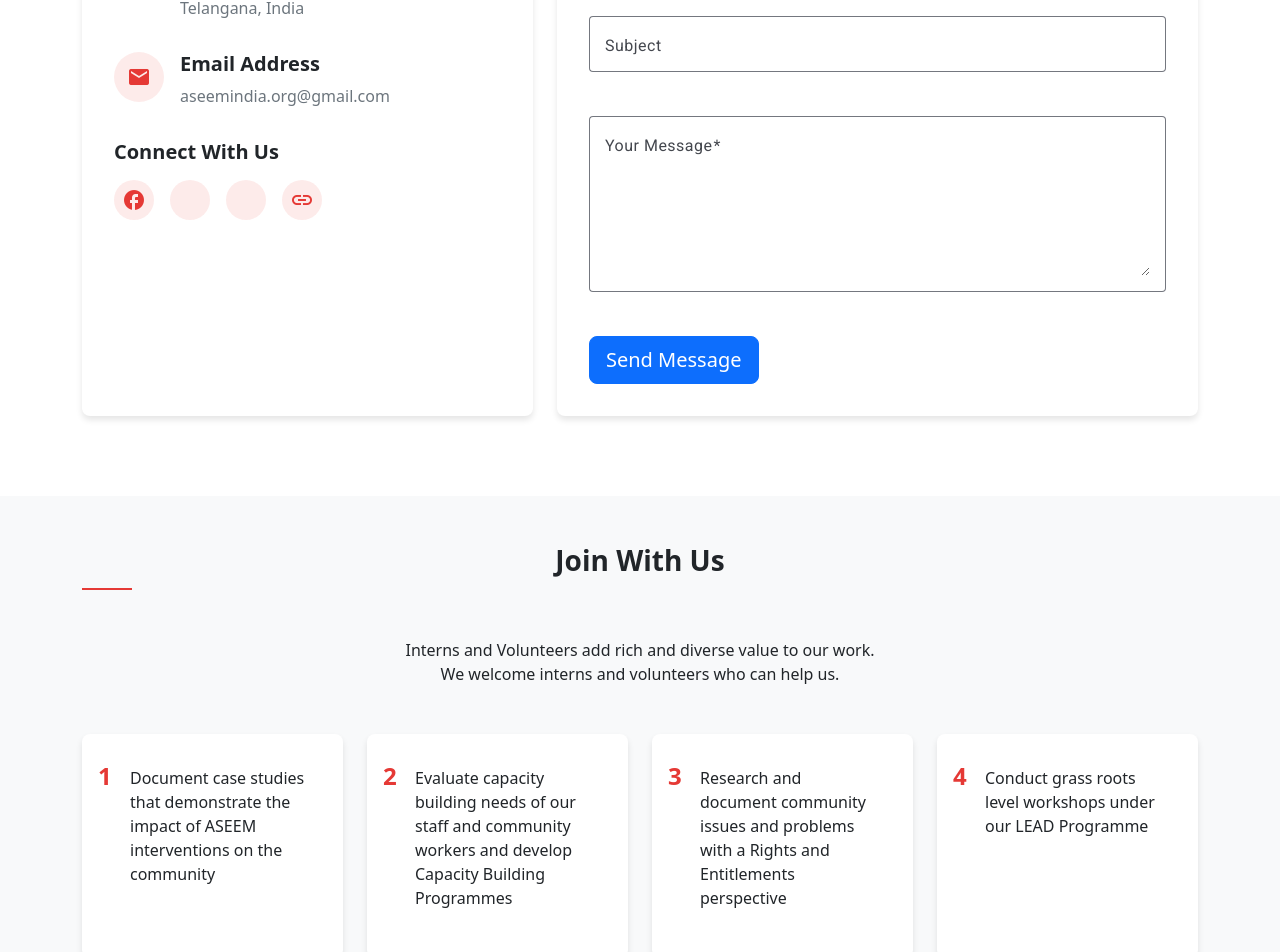
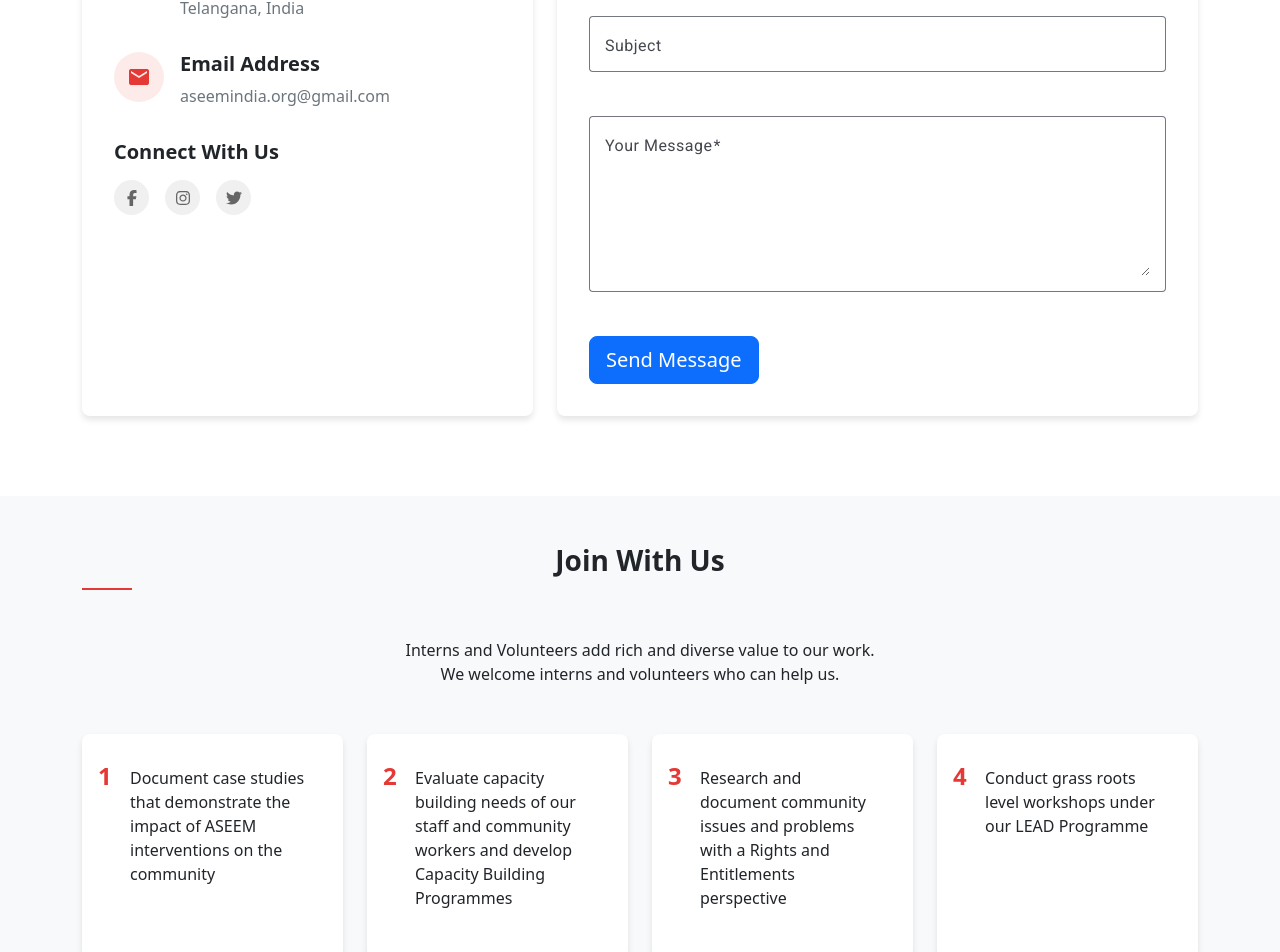
Before and after one commit to Luminate-Web-Solutions/AseemIndia, an Angular app: page /contact in a window 1280 px wide. Shown: the part 1115-2067 px from the top of the page. Built offline with nearby package versions, Linux system fonts and the light colour scheme.

Commit message:
feat: add social media links and images; update team member photos and donation QR code

```diff
--- a/src/app/about/about.component.html
+++ b/src/app/about/about.component.html
@@ -134,7 +134,7 @@
 </section>
 
 <!-- Team Section -->
-<section class="team-section py-5 bg-light">
+<!-- <section class="team-section py-5 bg-light">
   <div class="container">
     <h2 class="section-title text-center mb-5">Our Team</h2>
     <div class="row g-4">
@@ -152,10 +152,10 @@
       </div>
     </div>
   </div>
-</section>
+</section> -->
 
 <!-- Advisory Board Section -->
-<section class="advisory-section py-5">
+<!-- <section class="advisory-section py-5">
   <div class="container">
     <h2 class="section-title text-center mb-5">Advisory Board</h2>
     <div class="row g-4">
@@ -179,7 +179,7 @@
       </div>
     </div>
   </div>
-</section>
+</section> -->
 
 <!-- Get Involved Section -->
 <section class="get-involved-section py-5 bg-dark text-white">
--- a/src/app/contact/contact.component.css
+++ b/src/app/contact/contact.component.css
@@ -195,3 +195,25 @@
       padding: 1.5rem;
     }
   }
+
+  .social-links {
+    display: flex;
+    gap: 1rem;
+  }
+
+  .social-link {
+    width: 35px;
+    height: 35px;
+    border-radius: 50%;
+    background: #f0f0f0;
+    display: flex;
+    align-items: center;
+    justify-content: center;
+    color: #666;
+    transition: all 0.3s ease;
+  }
+
+  .social-link:hover {
+    background: var(--primary-color);
+    color: white;
+  }
--- a/src/app/contact/contact.component.html
+++ b/src/app/contact/contact.component.html
@@ -57,18 +57,9 @@
               <div class="social-media">
                 <h3>Connect With Us</h3>
                 <div class="social-icons">
-                  <a href="#" class="social-icon" aria-label="Facebook">
-                    <mat-icon>facebook</mat-icon>
-                  </a>
-                  <a href="#" class="social-icon" aria-label="Twitter">
-                    <mat-icon>twitter</mat-icon>
-                  </a>
-                  <a href="#" class="social-icon" aria-label="Instagram">
-                    <mat-icon>instagram</mat-icon>
-                  </a>
-                  <a href="#" class="social-icon" aria-label="LinkedIn">
-                    <mat-icon>linkedin</mat-icon>
-                  </a>
+                  <a href="https://www.facebook.com/share/194NWrzM5M/?mibextid=wwXIfr" class="social-link" target="_blank"><i class="fab fa-facebook-f"></i></a>
+                  <a href="https://www.instagram.com/aseem.india?igsh=Njg3YTlwZGhiYmY3&utm_source=qr" class="social-link" target="_blank"><i class="fab fa-instagram"></i></a>
+                  <a href="https://x.com/aseem_india?s=21&t=LDnW5VZAKHtQ5YrllAvOUQ" class="social-link"><i class="fab fa-twitter" target="_blank"></i></a>
                 </div>
               </div>
             </div>
--- a/src/app/donate/donate.component.html
+++ b/src/app/donate/donate.component.html
@@ -112,7 +112,7 @@
               <li><strong>IFSC Code:</strong> HDFC0001998</li>
             </ul>
             <div class="text-center mt-4">
-              <img src="assets/images/donation-qr.png" alt="Donation QR Code" class="img-fluid donation-qr">
+              <img src="aseem-qr.jpg" alt="Donation QR Code" class="img-fluid donation-qr">
             </div>
             <p class="donate-note mt-3">
               Note: We can accept funds only through Indian bank accounts.
--- a/src/app/home/home.component.html
+++ b/src/app/home/home.component.html
@@ -273,7 +273,7 @@
             <li><strong>IFSC Code:</strong> HDFC0001998</li>
           </ul>
           <div class="text-center mt-4">
-            <img src="assets/images/donation-qr.png" alt="Donation QR Code" class="img-fluid donation-qr">
+            <img src="aseem-qr.jpg" alt="Donation QR Code" class="img-fluid donation-qr">
           </div>
           <p class="donate-note mt-3">
             Note: We can accept funds only through Indian bank accounts.
--- a/src/app/news-report/news-report.component.css
+++ b/src/app/news-report/news-report.component.css
@@ -238,3 +238,25 @@
       margin-top: 2rem;
     }
   }
+
+  .social-links {
+    display: flex;
+    gap: 1rem;
+  }
+
+  .social-link {
+    width: 35px;
+    height: 35px;
+    border-radius: 50%;
+    background: #f0f0f0;
+    display: flex;
+    align-items: center;
+    justify-content: center;
+    color: #666;
+    transition: all 0.3s ease;
+  }
+
+  .social-link:hover {
+    background: var(--primary-color);
+    color: white;
+  }
--- a/src/app/news-report/news-report.component.html
+++ b/src/app/news-report/news-report.component.html
@@ -68,10 +68,9 @@
             <div class="sidebar-section">
               <h3 class="sidebar-title">Follow Us</h3>
               <div class="social-icons">
-                <a href="#" class="social-icon"><i class="fa fa-facebook"></i></a>
-                <a href="#" class="social-icon"><i class="fa fa-twitter"></i></a>
-                <a href="#" class="social-icon"><i class="fa fa-instagram"></i></a>
-                <a href="#" class="social-icon"><i class="fa fa-linkedin"></i></a>
+                <a href="https://www.facebook.com/share/194NWrzM5M/?mibextid=wwXIfr" class="social-link" target="_blank"><i class="fab fa-facebook-f"></i></a>
+                <a href="https://www.instagram.com/aseem.india?igsh=Njg3YTlwZGhiYmY3&utm_source=qr" class="social-link" target="_blank"><i class="fab fa-instagram"></i></a>
+                <a href="https://x.com/aseem_india?s=21&t=LDnW5VZAKHtQ5YrllAvOUQ" class="social-link"><i class="fab fa-twitter" target="_blank"></i></a>
               </div>
             </div>
           </div>
--- a/src/app/team/team.component.html
+++ b/src/app/team/team.component.html
@@ -27,19 +27,19 @@
               markets. He has 25 years of experience in community services, conducting leadership trainings
               and capacity building.
             </p>
-            <div class="social-links">
+            <!-- <div class="social-links">
               <a href="#" class="social-link"><i class="fab fa-facebook-f"></i></a>
               <a href="#" class="social-link"><i class="fab fa-twitter"></i></a>
               <a href="#" class="social-link"><i class="fab fa-google-plus-g"></i></a>
               <a href="#" class="social-link"><i class="fab fa-instagram"></i></a>
-            </div>
+            </div> -->
           </div>
         </div>
 
         <!-- Vice President -->
         <div class="team-member">
           <div class="member-image">
-            <img src="" alt="Kaneez Fathima">
+            <img src="kaneen fathima.jpg" alt="Kaneez Fathima">
           </div>
           <div class="member-info">
             <span class="role">VICE PRESIDENT</span>
@@ -49,12 +49,12 @@
               Convenor, Association for Protection of Civil Rights (APCR) and practicing at different Criminal
               courts.
             </p>
-            <div class="social-links">
+            <!-- <div class="social-links">
               <a href="#" class="social-link"><i class="fab fa-facebook-f"></i></a>
               <a href="#" class="social-link"><i class="fab fa-twitter"></i></a>
               <a href="#" class="social-link"><i class="fab fa-google-plus-g"></i></a>
               <a href="#" class="social-link"><i class="fab fa-instagram"></i></a>
-            </div>
+            </div> -->
           </div>
         </div>
 
@@ -71,12 +71,12 @@
               Action Aid, India. Working on advocacy and legal interventions on issues concerning Muslim
               community and conducting trainings on RTI and constitutional rights for youth.
             </p>
-            <div class="social-links">
+            <!-- <div class="social-links">
               <a href="#" class="social-link"><i class="fab fa-facebook-f"></i></a>
               <a href="#" class="social-link"><i class="fab fa-twitter"></i></a>
               <a href="#" class="social-link"><i class="fab fa-google-plus-g"></i></a>
               <a href="#" class="social-link"><i class="fab fa-instagram"></i></a>
-            </div>
+            </div> -->
           </div>
         </div>
 
@@ -91,12 +91,12 @@
             <p>
               Advocate practicing in Telangana High court and associated with Rainbow foundation.
             </p>
-            <div class="social-links">
+            <!-- <div class="social-links">
               <a href="#" class="social-link"><i class="fab fa-facebook-f"></i></a>
               <a href="#" class="social-link"><i class="fab fa-twitter"></i></a>
               <a href="#" class="social-link"><i class="fab fa-google-plus-g"></i></a>
               <a href="#" class="social-link"><i class="fab fa-instagram"></i></a>
-            </div>
+            </div> -->
           </div>
         </div>
 
@@ -112,12 +112,12 @@
               Social Activist and Law student actively engaged in community empowerment, helping people to
               assert their rights and entitlement from the government agencies.
             </p>
-            <div class="social-links">
+            <!-- <div class="social-links">
               <a href="#" class="social-link"><i class="fab fa-facebook-f"></i></a>
               <a href="#" class="social-link"><i class="fab fa-twitter"></i></a>
               <a href="#" class="social-link"><i class="fab fa-google-plus-g"></i></a>
               <a href="#" class="social-link"><i class="fab fa-instagram"></i></a>
-            </div>
+            </div> -->
           </div>
         </div>
 
@@ -133,12 +133,12 @@
               Advocate practicing in Telangana high court and actively involved in taking up several public
               causes and filing public interest litigations in the high court of Telangana.
             </p>
-            <div class="social-links">
+            <!-- <div class="social-links">
               <a href="#" class="social-link"><i class="fab fa-facebook-f"></i></a>
               <a href="#" class="social-link"><i class="fab fa-twitter"></i></a>
               <a href="#" class="social-link"><i class="fab fa-google-plus-g"></i></a>
               <a href="#" class="social-link"><i class="fab fa-instagram"></i></a>
-            </div>
+            </div> -->
           </div>
         </div>
 
@@ -154,12 +154,12 @@
               Senior researcher associated with the Awwayh NGO. Have published several papers and articles on
               Muslim politics and history of Hyderabad.
             </p>
-            <div class="social-links">
+            <!-- <div class="social-links">
               <a href="#" class="social-link"><i class="fab fa-facebook-f"></i></a>
               <a href="#" class="social-link"><i class="fab fa-twitter"></i></a>
               <a href="#" class="social-link"><i class="fab fa-google-plus-g"></i></a>
               <a href="#" class="social-link"><i class="fab fa-instagram"></i></a>
-            </div>
+            </div> -->
           </div>
         </div>
       </div>
```
Also changed, not shown: public/aseem-qr.jpg (added), public/kaneen fathima.jpg (added).
